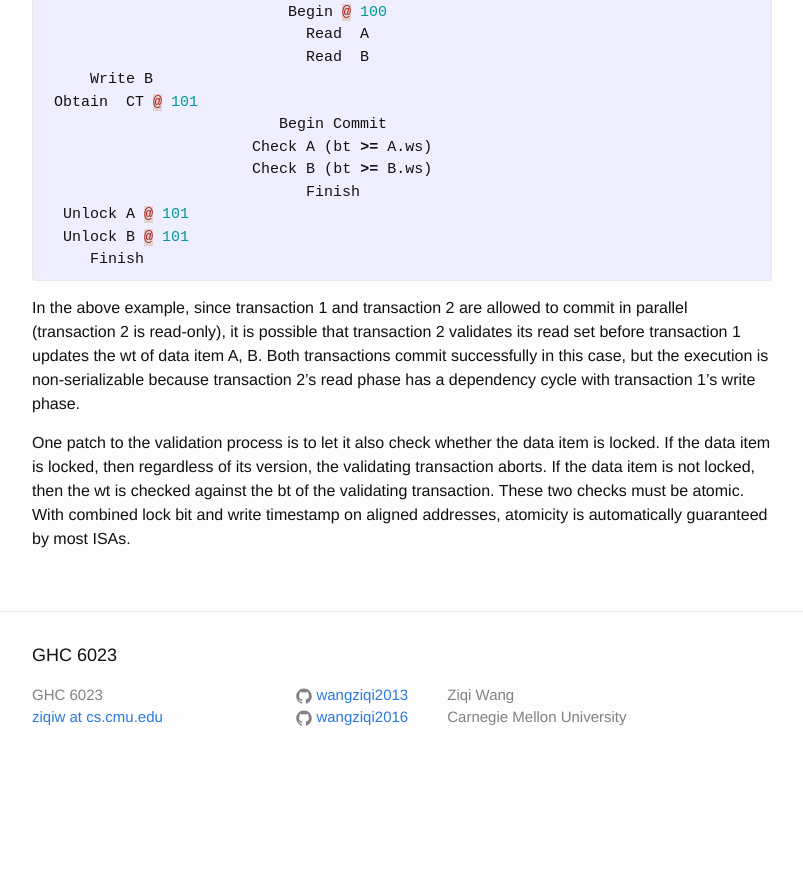
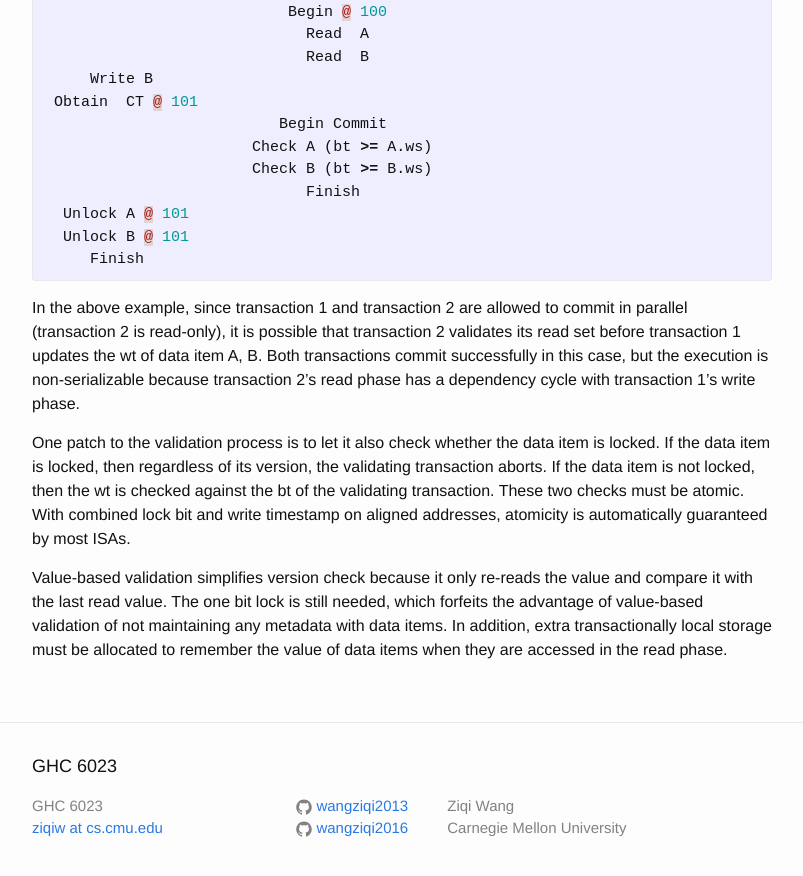
Before and after one commit to wangziqi2013/wangziqi2013.github.io, a Jekyll site: the page built from _posts/2018-03-21-Analyzing-OCC-Anomalies-and-Solutions.markdown, in a window 1280 px wide and 900 px high, scrolled down 10802 px. Shown: the top 876 px of the window, without its empty margins (238-1041 px from the left). Built offline with Jekyll 4.4.1, drawn with Linux system fonts in a browser that asks for light colours; before the commit the page ends 11591 px from its top, so only the background shows below that.

Commit message:
Working on value based validation

```diff
--- a/_posts/2018-03-21-Analyzing-OCC-Anomalies-and-Solutions.markdown
+++ b/_posts/2018-03-21-Analyzing-OCC-Anomalies-and-Solutions.markdown
@@ -471,3 +471,9 @@ If the data item is locked, then regardless of its version, the validating trans
 If the data item is not locked, then the wt is checked against the bt of the validating transaction.
 These two checks must be atomic. With combined lock bit and write timestamp on aligned addresses,
 atomicity is automatically guaranteed by most ISAs.
+
+Value-based validation simplifies version check because it only re-reads the value and
+compare it with the last read value. The one bit lock is still needed, which forfeits
+the advantage of value-based validation of not maintaining any metadata with data items. In addition,
+extra transactionally local storage must be allocated to remember the value of data items when they
+are accessed in the read phase.
```
